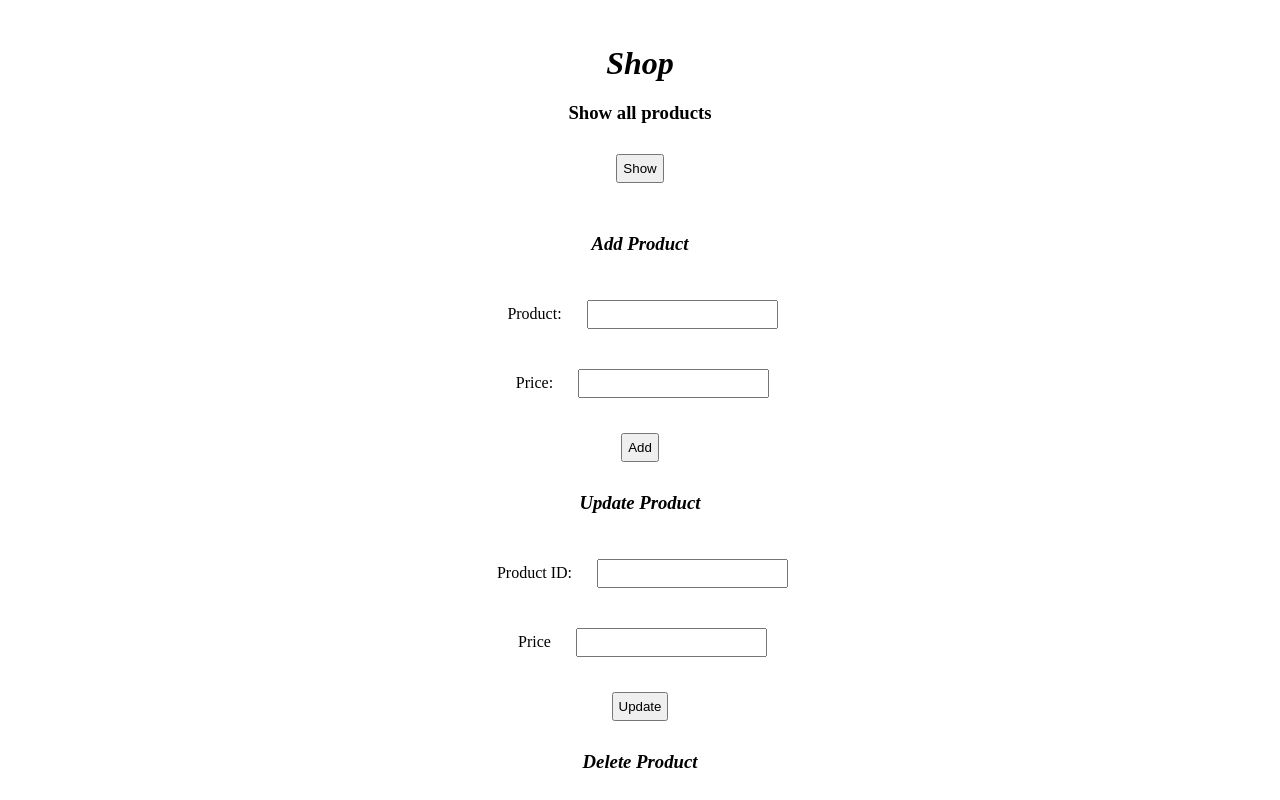
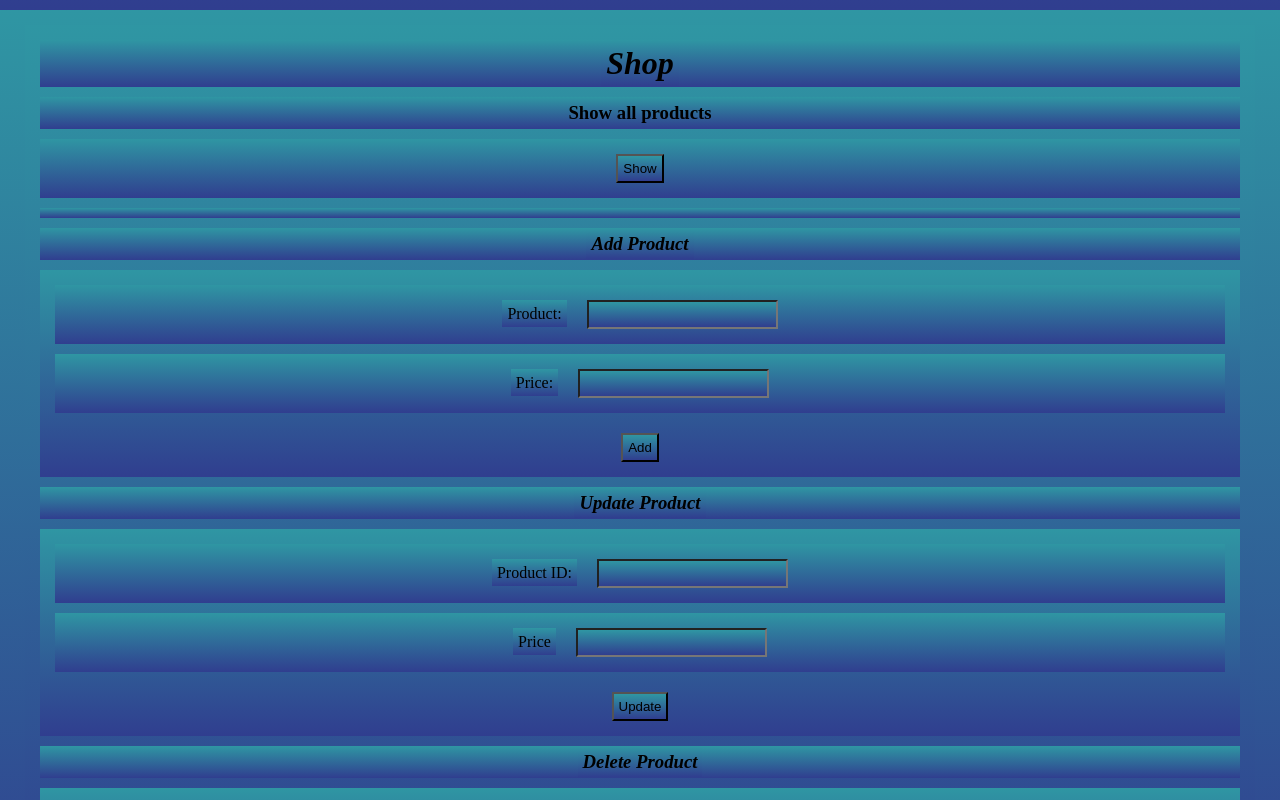
Before and after one commit to adityasharan01/Simple_cRuD, a website: page public/index.html in a window 1280 px wide. Shown: the top 800 px of the page. Drawn offline with Linux system fonts and the light colour scheme.

Commit message:
added linear gradient

```diff
--- a/public/index.html
+++ b/public/index.html
@@ -7,6 +7,7 @@
     <title>Example AJAX Methods</title>
     <style>
         *{
+            background: linear-gradient(rgb(47,150,163),rgb(48,62,143));
             margin: 10px;
             padding: 5px;
             text-align: center;
```
